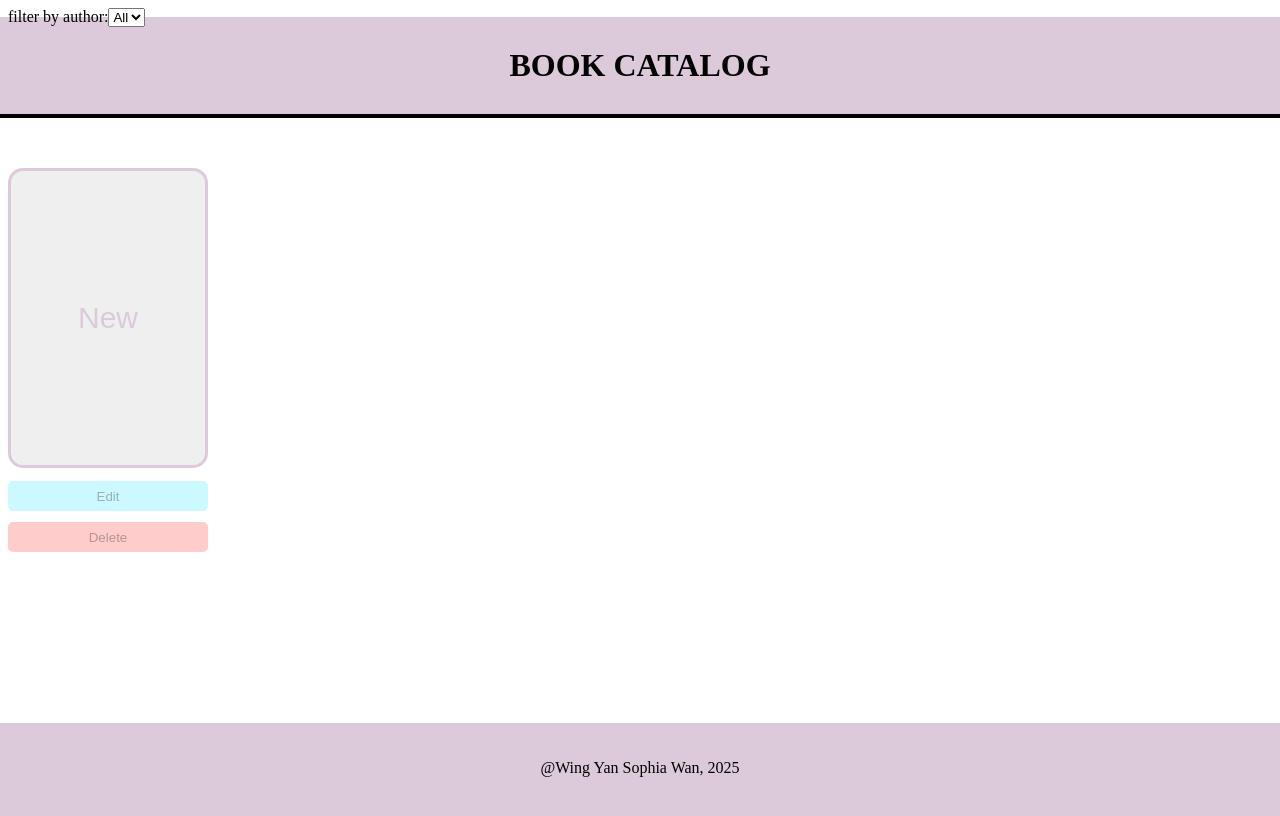
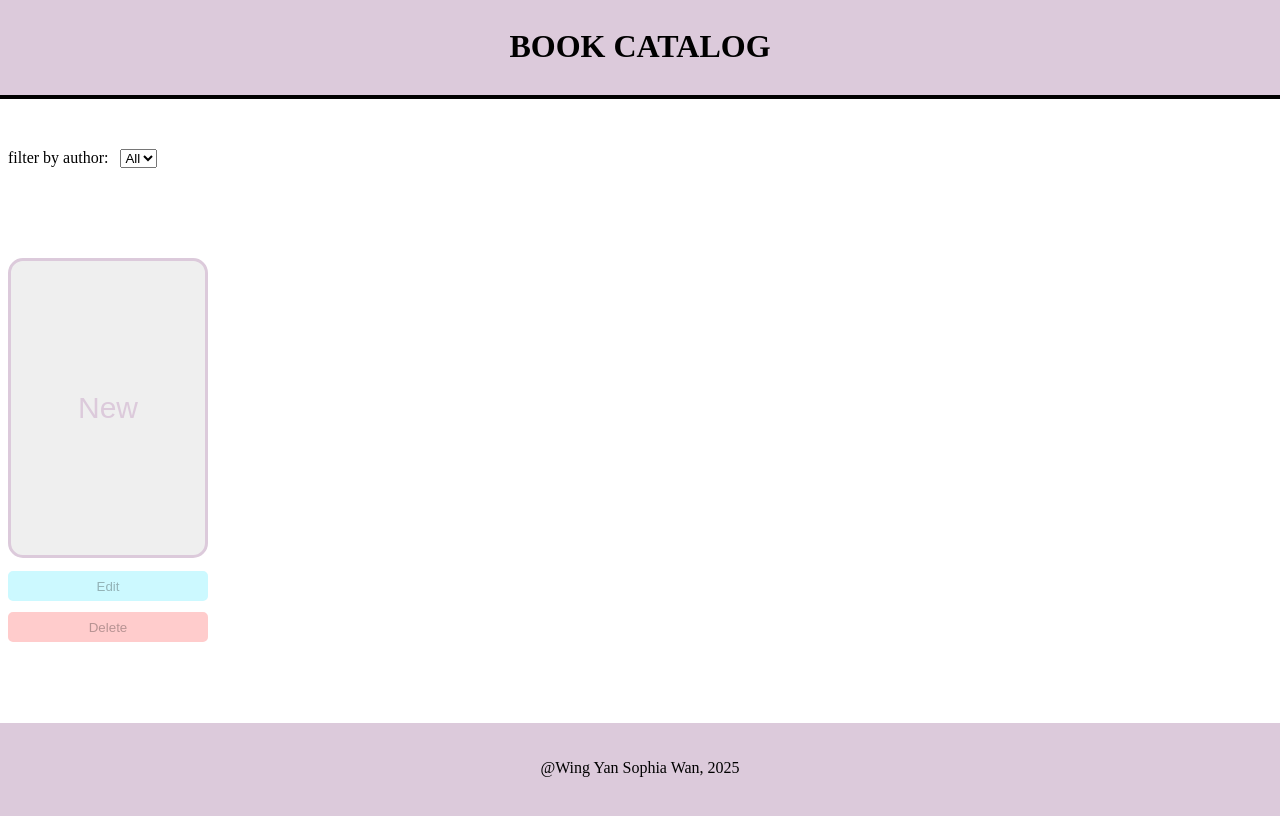
Before and after one commit to Sophia-Wan/BookCategory-Editing-Filtering, a React (Vite) app: page / in a window 1280 px wide. Built offline with nearby package versions, Linux system fonts and the light colour scheme.

Commit message:
complete

```diff
--- a/src/App.css
+++ b/src/App.css
@@ -51,8 +51,13 @@ p {
 }
 
 .allContent {
-    display: grid;
-    grid-template-columns: 1fr auto auto;
+    display: flex;
+    flex-direction: column;
+}
+
+.controls-section {
+    margin-top: auto;
+    padding: 20px 0;
 }
 
 .close > span {
--- a/src/index.css
+++ b/src/index.css
@@ -37,6 +37,7 @@
     min-height: 100vh;
     display: flex;
     flex-direction: column;
+    position: relative;
 }
 
 
@@ -105,4 +106,14 @@ input[type="number"] {
 .filter{
     display: flex;
     flex-wrap: wrap;
+    margin-top: 20px;
+    margin-bottom: 20px;
 }
+
+.filter span {
+    margin-right: 8px;
+}
+
+.filter select {
+    margin-left: 4px;
+}
--- a/src/main.jsx
+++ b/src/main.jsx
@@ -44,22 +44,15 @@ function AddNewWrapper() {
         <>
 
             <div >
+                <h1 className='title'>BOOK CATALOG</h1>
+                <div className='line'> </div>
                 <div>
                     <Filter books={books} onFilterChange={setSelectedAuthor} />
                 </div>
-                <h1 className='title'>BOOK CATALOG</h1>
-                <div className='line'> </div>
             </div>
 
             <div className='allContent'>
                 <div className='books'>
-                    <AddNew
-                        books={books}
-                        setBooks={setBooks}
-                        selectedBookId={selectedBookId}
-                        setSelectedBookId={setSelectedBookId}
-                    />
-
                     <div className='griding'>
                         {filteredBooks.map((b) => (
                             <App
@@ -70,6 +63,14 @@ function AddNewWrapper() {
                             />
                         ))}
                     </div>
+                </div>
+                <div className='controls-section'>
+                    <AddNew
+                        books={books}
+                        setBooks={setBooks}
+                        selectedBookId={selectedBookId}
+                        setSelectedBookId={setSelectedBookId}
+                    />
                 </div>
             </div>
         </>
```
